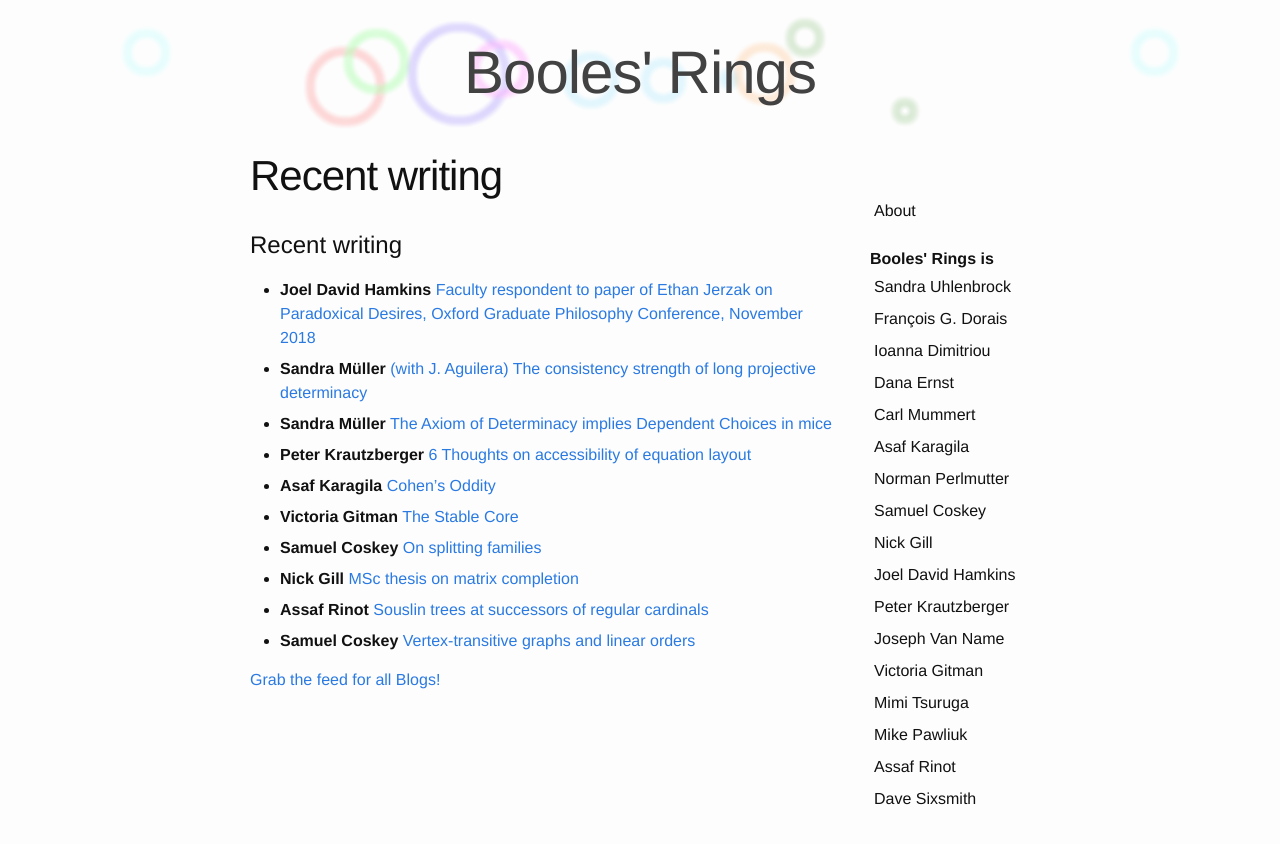
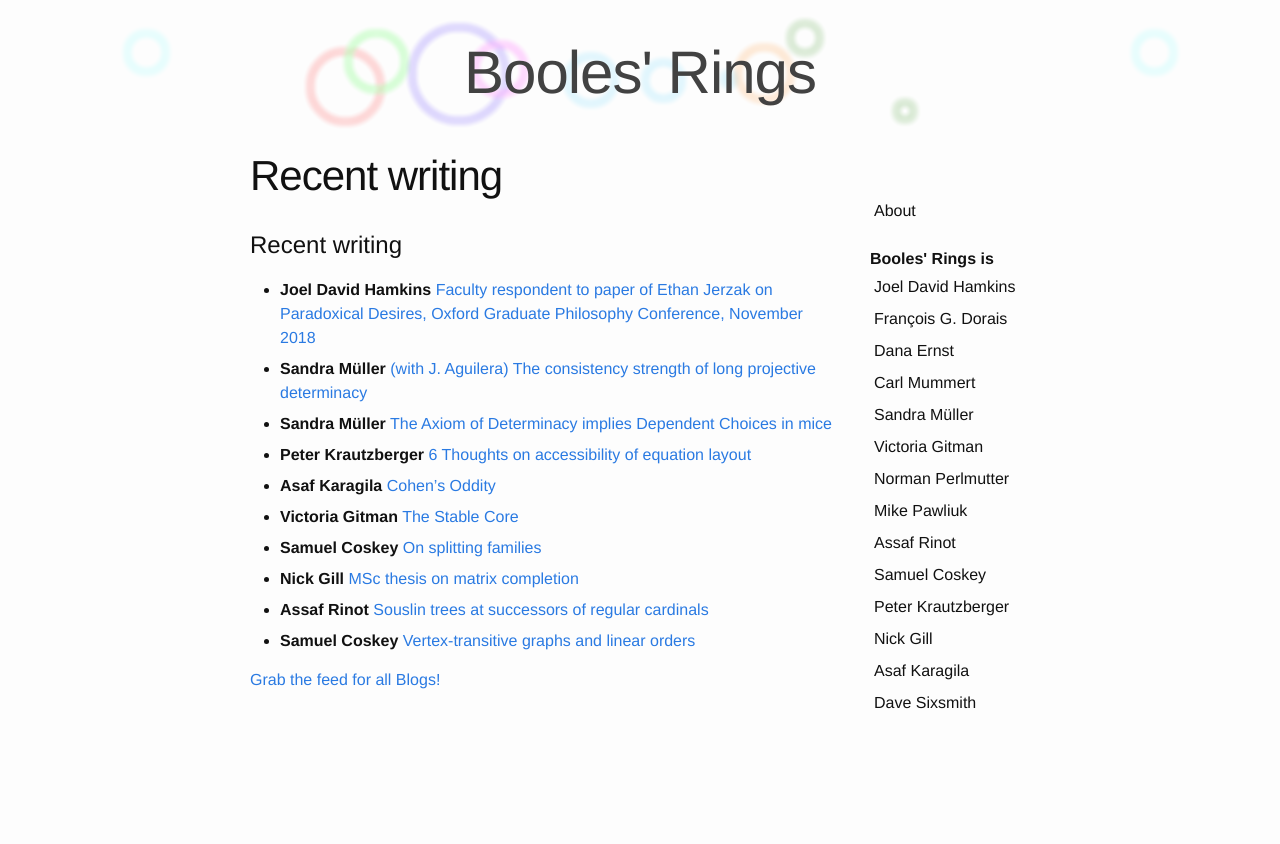
Before and after one commit to boolesrings/boolesrings.org, a Jekyll site: the page built from index.md, in a window 1280 px wide. Shown: the top 844 px of the page. Built offline with Jekyll 4.4.1, drawn with Linux system fonts in a browser that asks for light colours; our own code applies the rules of GitHub Pages for plain Markdown files.

Commit message:
Update sidebar-secondary.html

```diff
--- a/_includes/sidebar-secondary.html
+++ b/_includes/sidebar-secondary.html
@@ -1,21 +1,18 @@
 <strong>Booles' Rings is</strong>
 <nav id="boolesrings-list">
-<a href="http://logic.dorais.org/" title="François G. Dorais">François G. Dorais</a>
-<a href="http://boolesrings.org/victoriagitman/" title="Victoria Gitman">Victoria Gitman</a>
-<a href="http://boolesrings.org/asafk/" title="Asaf Karagila">Asaf Karagila</a>
-<a href="http://boolesrings.org/mpawliuk/" title="Mike Pawliuk">Mike Pawliuk</a>
-<a href="http://boolesrings.org/scoskey/" title="Samuel Coskey">Samuel Coskey</a>
-<a href="http://www.peterkrautzberger.org/" title="Peter Krautzberger">Peter Krautzberger</a>
-<a href="http://jdh.hamkins.org/" title="Joel David Hamkins">Joel David Hamkins</a>
-<a href="http://boolesrings.org/perlmutter/" title="Norman Perlmutter">Norman Perlmutter</a>
-<a href="http://boolesrings.org/sandrauhlenbrock/" title="Sandra Uhlenbrock">Sandra Uhlenbrock</a>
-<a href="http://boolesrings.org/matsguru/" title="Mimi Tsuruga">Mimi Tsuruga</a>
-<a href="http://blog.assafrinot.com/" title="Assaf Rinot">Assaf Rinot</a>
-<a href="http://m6c.org/w/blog/" title="Carl Mummert">Carl Mummert</a>
-<a href="http://dcernst.github.io/" title="Dana Ernst">Dana Ernst</a>
-<a href="http://boolesrings.org/ioanna/" title="Ioanna Dimitriou">Ioanna Dimitriou</a>
-<a href="http://boolesrings.org/nickgill/" title="Nick Gill">Nick Gill</a>
-<a href="http://boolesrings.org/davesixsmith/" title="Dave Sixsmith">Dave Sixsmith</a>
-<a href="http://boolesrings.org/jvanname/" title="Joseph Van Name">Joseph Van Name</a>
+  <a href="http://www.dorais.org/" title="François G. Dorais">François G. Dorais</a>
+  <a href="https://victoriagitman.github.io/" title="Victoria Gitman">Victoria Gitman</a>
+  <a href="http://karagila.org/" title="Asaf Karagila">Asaf Karagila</a>
+  <a href="http://mikepawliuk.ca/" title="Mike Pawliuk">Mike Pawliuk</a>
+  <a href="http://scoskey.org/" title="Samuel Coskey">Samuel Coskey</a>
+  <a href="http://www.peterkrautzberger.org/" title="Peter Krautzberger">Peter Krautzberger</a>
+  <a href="http://jdh.hamkins.org/" title="Joel David Hamkins">Joel David Hamkins</a>
+  <a href="http://normanspace.org/" title="Norman Perlmutter">Norman Perlmutter</a>
+  <a href="https://muellersandra.github.io/" title="Sandra Müller">Sandra Müller</a>
+  <a href="http://blog.assafrinot.com/" title="Assaf Rinot">Assaf Rinot</a>
+  <a href="http://m6c.org/w/blog/" title="Carl Mummert">Carl Mummert</a>
+  <a href="http://dcernst.github.io/" title="Dana Ernst">Dana Ernst</a>
+  <a href="https://nickpgill.github.io/" title="Nick Gill">Nick Gill</a>
+  <a href="https://sixsmith2017.wordpress.com/" title="Dave Sixsmith">Dave Sixsmith</a>
 </nav>
 <script type="text/javascript">for (var i = document.getElementById("boolesrings-list").children.length; i >= 0; i--) document.getElementById("boolesrings-list").appendChild(document.getElementById("boolesrings-list").children[Math.random() * i | 0]);</script>
```
